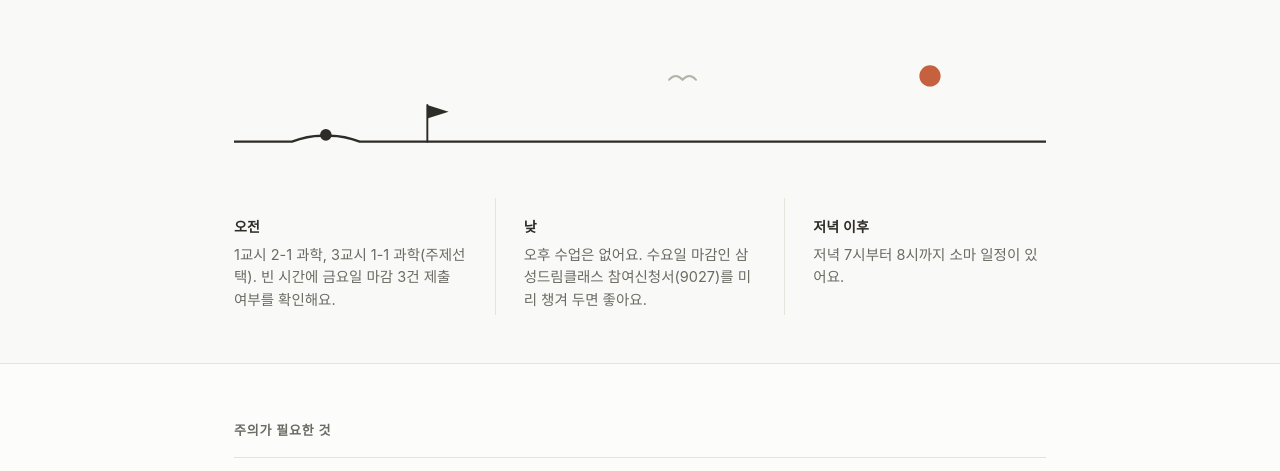
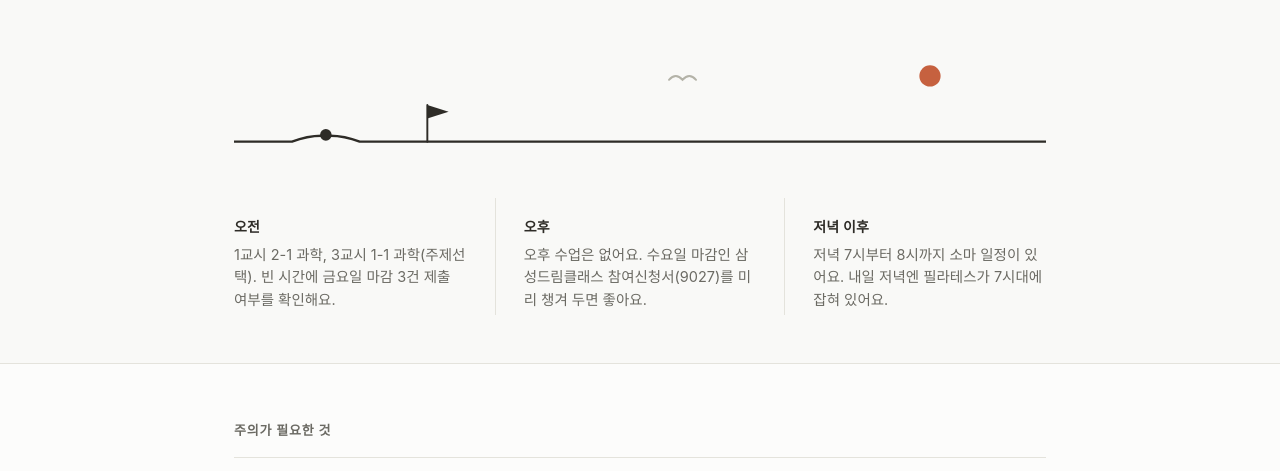
Before and after one commit to mswp96-del/morning-brief, a plain HTML site: page diary/index.html in a window 1280 px wide. Shown: the part 261-732 px from the top of the page. Drawn offline with Linux system fonts and the light colour scheme.

Commit message:
Update brief 2026-11-16

```diff
--- a/diary/index.html
+++ b/diary/index.html
@@ -249,12 +249,12 @@ body {
         <div class="act-text">1교시 2-1 과학, 3교시 1-1 과학(주제선택). 빈 시간에 금요일 마감 3건 제출 여부를 확인해요.</div>
       </div>
       <div class="act">
-        <div class="act-time">낮</div>
+        <div class="act-time">오후</div>
         <div class="act-text">오후 수업은 없어요. 수요일 마감인 삼성드림클래스 참여신청서(9027)를 미리 챙겨 두면 좋아요.</div>
       </div>
       <div class="act">
         <div class="act-time">저녁 이후</div>
-        <div class="act-text">저녁 7시부터 8시까지 소마 일정이 있어요.</div>
+        <div class="act-text">저녁 7시부터 8시까지 소마 일정이 있어요. 내일 저녁엔 필라테스가 7시대에 잡혀 있어요.</div>
       </div>
     </div>
   </div>
```
Also changed, not shown: index.html (+2 -1 lines).
